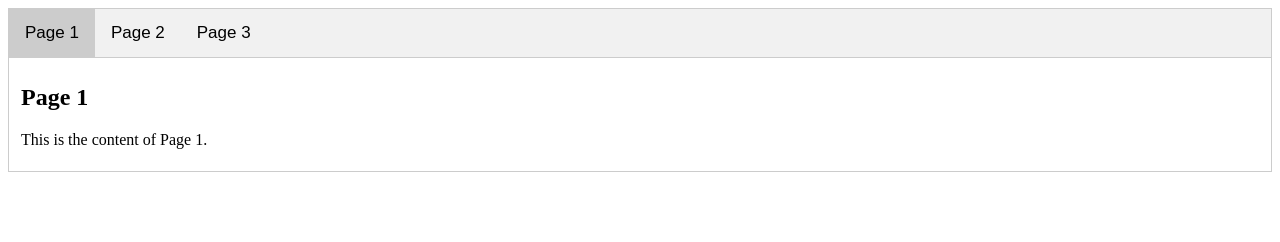
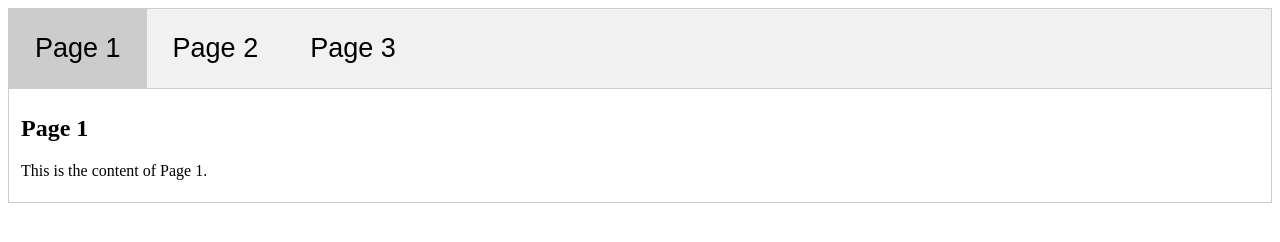
Before and after one commit to carlo55/MENU_00, a plain HTML site: page index.html in a window 1280 px wide. Drawn offline with Linux system fonts and the light colour scheme.

Commit message:
Update styles.css

```diff
--- a/styles.css
+++ b/styles.css
@@ -12,9 +12,9 @@
     border: none;
     outline: none;
     cursor: pointer;
-    padding: 14px 16px;
+    padding: 24px 26px;
     transition: 0.3s;
-    font-size: 17px;
+    font-size: 27px;
 }
 
 /* Change background color of buttons on hover */
```
